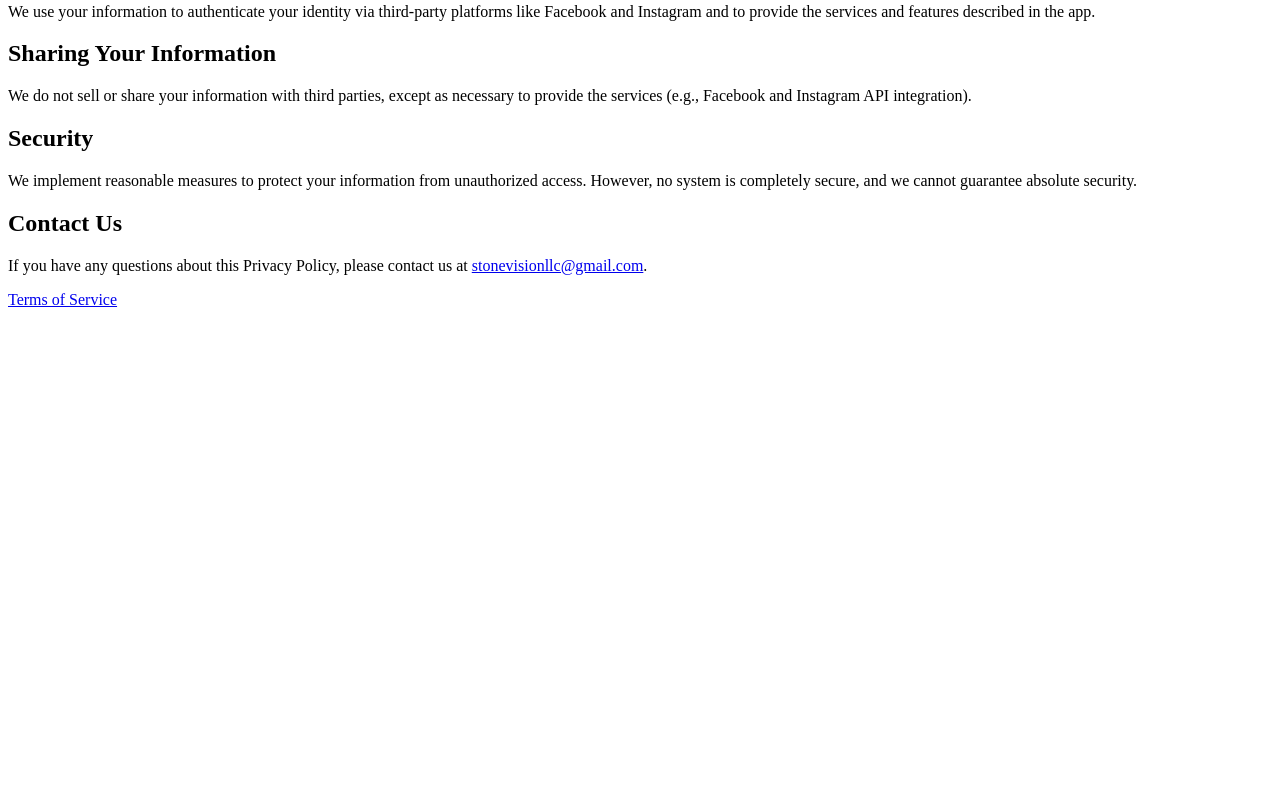
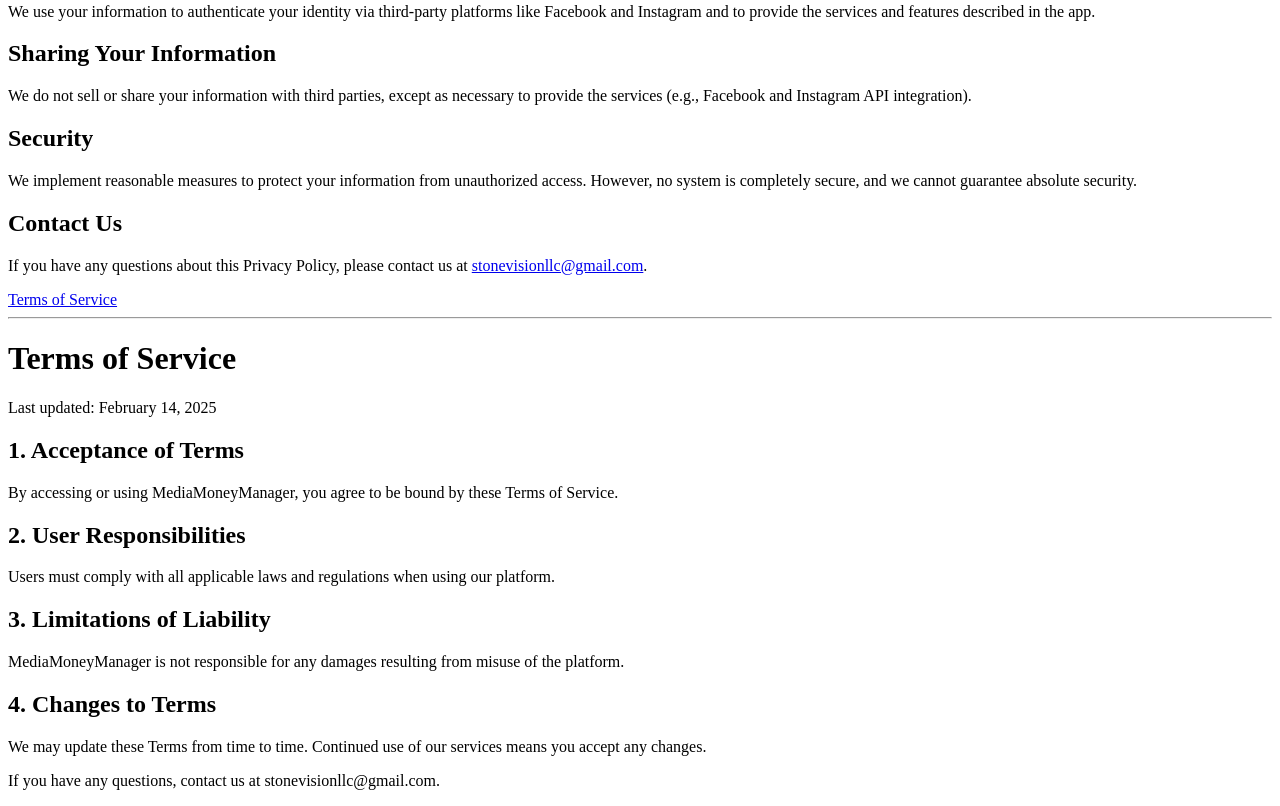
Before and after one commit to stonevisionmedia/stonevisionmedia.github.io, a website: page index.html in a window 1280 px wide. Shown: the part 299-1105 px from the top of the page. Before the commit the page ends 800 px from the top, so only its background shows below. Drawn offline with Linux system fonts and the light colour scheme.

Commit message:
Update index.html
Added TOS

```diff
--- a/index.html
+++ b/index.html
@@ -35,3 +35,21 @@
 </body>
 </html>
 <a href="tos.html">Terms of Service</a>
+
+<hr>
+<h1>Terms of Service</h1>
+<p>Last updated: February 14, 2025</p>
+
+<h2>1. Acceptance of Terms</h2>
+<p>By accessing or using MediaMoneyManager, you agree to be bound by these Terms of Service.</p>
+
+<h2>2. User Responsibilities</h2>
+<p>Users must comply with all applicable laws and regulations when using our platform.</p>
+
+<h2>3. Limitations of Liability</h2>
+<p>MediaMoneyManager is not responsible for any damages resulting from misuse of the platform.</p>
+
+<h2>4. Changes to Terms</h2>
+<p>We may update these Terms from time to time. Continued use of our services means you accept any changes.</p>
+
+<p>If you have any questions, contact us at stonevisionllc@gmail.com.</p>
```
